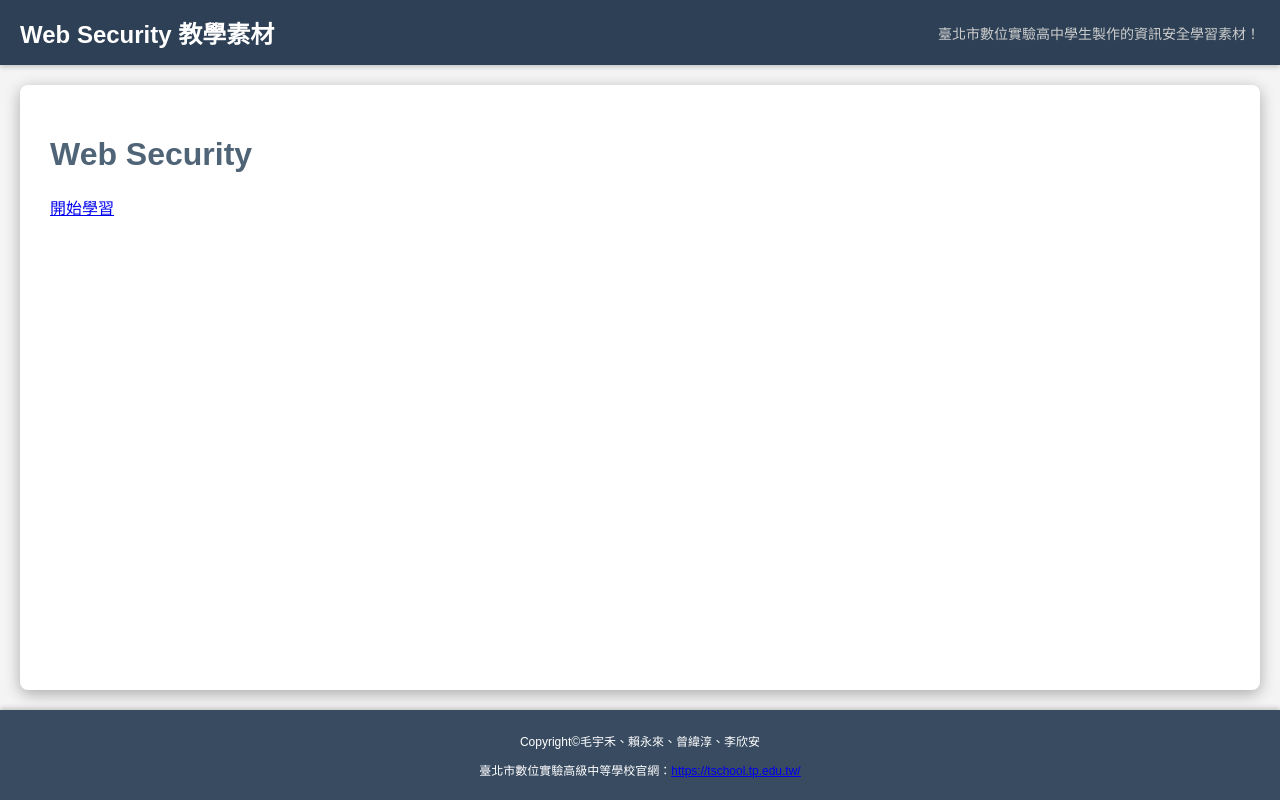
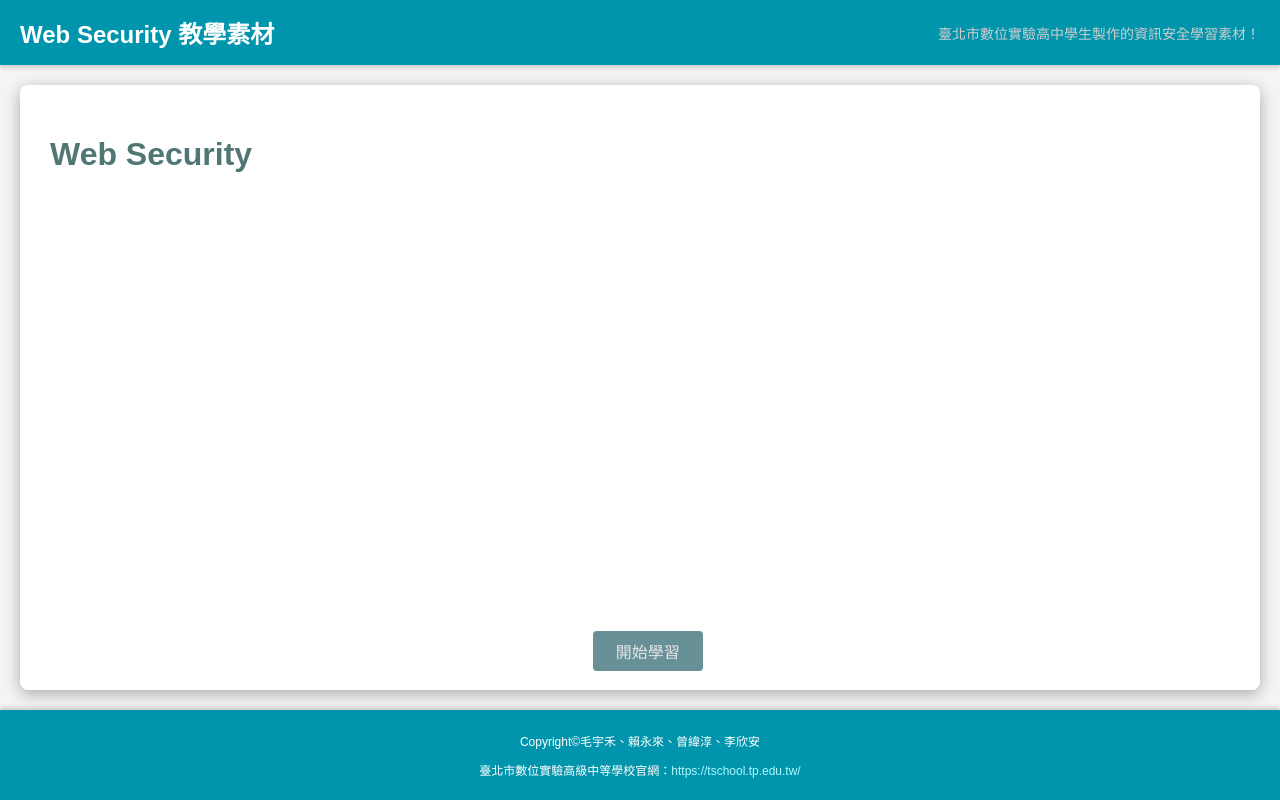
Before and after one commit to tschool-ctf/Web-Security_Learning_Resource, a plain HTML site: page index.html in a window 1280 px wide. Drawn offline with Linux system fonts and the light colour scheme.

Commit message:
Add: change theme color

```diff
--- a/index.html
+++ b/index.html
@@ -28,7 +28,7 @@
             </ul>
         </nav>-->
         <main>
-            <h1 style="color:rgb(80, 100, 119);">Web Security</h1>
+            <h1 style="color:rgb(80, 119, 116);">Web Security</h1>
             <a class="start" href="introduction.html">開始學習</a>
             <div class="container">
             </div>
--- a/styles.css
+++ b/styles.css
@@ -9,7 +9,7 @@ body {
 }
 
 header {
-            background-color: #2d4055;
+    background-color: #0095ac;
     color: white;
     padding: 15px 20px;
     display: flex;
@@ -40,7 +40,7 @@ body {
 
 nav {
     width: 200px;
-            background-color: #828996;
+    background-color: #74a5ac;
     padding: 20px;
     box-shadow: 0 4px 15px rgba(0,0,0,0.3);
     border-radius: 8px;
@@ -67,11 +67,11 @@ body {
 }
 
 nav ul li a:hover{
-            background-color: #6b7480;
+    background-color: #679097;
     color: #ffffff;
 }
 nav ul li a.active {
-            background-color: #555d68;
+    background-color: #487078;
     color: #ffffff;
     font-weight:bold;
 }
@@ -85,8 +85,27 @@ body {
     border-radius: 8px;
 }
 
+.start {
+    position: relative;
+    left: 46%;
+    width: 90px;
+    bottom: -80%;
+    background-color: #679097;
+    text-decoration: none;
+    color: #e7e7e7;
+    text-align: center;
+    padding: 8px 10px;
+    display: block;
+    border-radius: 4px;
+    transition: background-color 0.3s ease;
+}
+
+.start:hover {
+    background-color: #487078;
+}
+
 footer {
-            background-color: #384b61;
+    background-color: #0095ac;
     color: white;
     text-align: center;
     padding: 10px 20px;
@@ -94,3 +113,13 @@ body {
     box-shadow: 0 -2px 5px rgba(0,0,0,0.2);
     margin-top: auto;
 }
+
+footer a.footer_link {
+    color: #adf8ff;
+    text-decoration: none;
+}
+
+footer a.footer_link:hover {
+    color: #82e8f3;
+    text-decoration: underline;
+}
```
Lines whose indentation alone changed are shown as unchanged.
